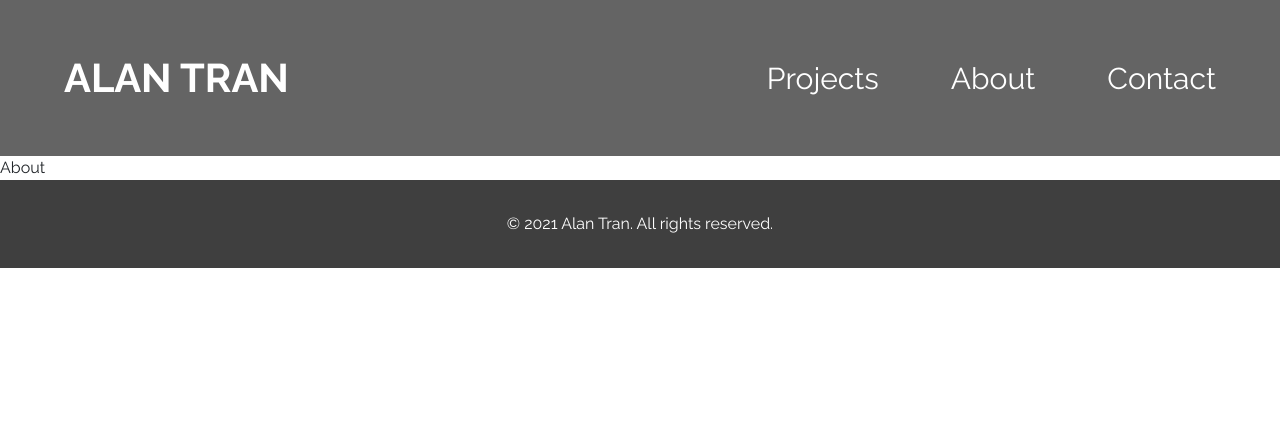
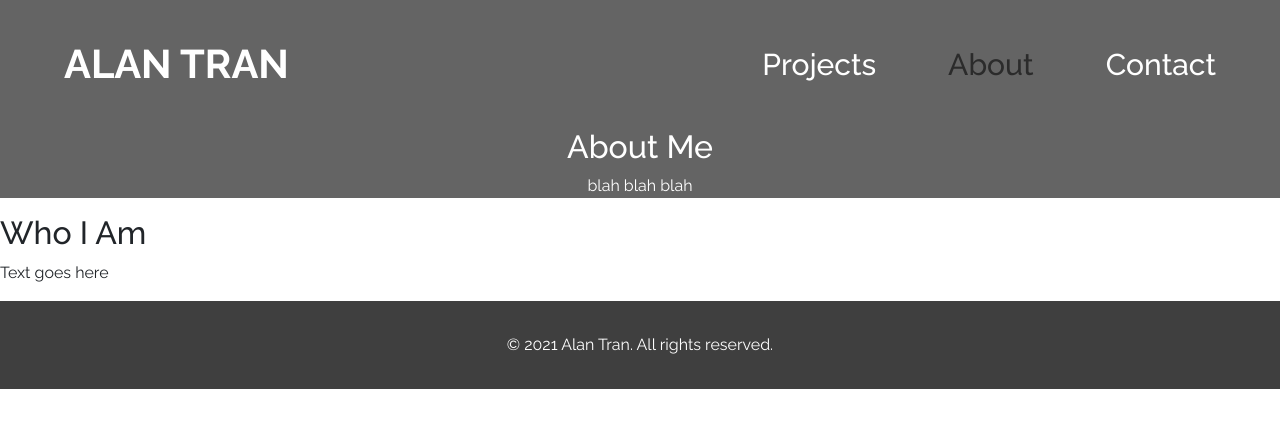
Before and after one commit to nalanart/portfolio, a React (Create React App) app: page /about in a window 1280 px wide. Shown: the top 428 px of the page. Built offline with nearby package versions, Linux system fonts and the light colour scheme.

Commit message:
Fixed mobile menu to cover whole screen and changed color. Added active link class

```diff
--- a/public/index.html
+++ b/public/index.html
@@ -2,7 +2,7 @@
 <html lang="en">
   <head>
     <meta charset="utf-8" />
-    <link rel="icon" href="%PUBLIC_URL%/a.ico" />
+    <link rel="icon" href="%PUBLIC_URL%/logo.ico" />
     <meta name="viewport" content="width=device-width, initial-scale=1" />
     <meta name="theme-color" content="#000000" />
     <meta
@@ -25,7 +25,7 @@
       Learn how to configure a non-root public URL by running `npm run build`.
     -->
     <link rel="preconnect" href="https://fonts.gstatic.com">
-    <link href="https://fonts.googleapis.com/css2?family=Raleway:wght@400;700&display=swap" rel="stylesheet">
+<link href="https://fonts.googleapis.com/css2?family=Raleway:wght@400;500;700&display=swap" rel="stylesheet">
     <link href="https://cdn.jsdelivr.net/npm/bootstrap@5.0.0-beta1/dist/css/bootstrap.min.css" rel="stylesheet" integrity="sha384-giJF6kkoqNQ00vy+HMDP7azOuL0xtbfIcaT9wjKHr8RbDVddVHyTfAAsrekwKmP1" crossorigin="anonymous">
     <title>Alan's Portolio</title>
   </head>
--- a/src/App.css
+++ b/src/App.css
@@ -2,8 +2,10 @@
   background-color: #ffffff;
 }
 
-.App header {
+.site-navbar {
   background-color: #646464;
+  height: 16vh;
+  display: flex;
 }
 
 .site-hero {
--- a/src/App.js
+++ b/src/App.js
@@ -5,6 +5,7 @@ import Hero from './components/Hero'
 import Featured from './components/Featured'
 import Cta from './components/Cta'
 import Projects from './components/Projects'
+import About from './components/About'
 
 function App() {
   return (
@@ -29,7 +30,7 @@ function App() {
             <Projects />
           </Route>
           <Route path="/about">
-            About
+            <About />
           </Route>
           <Route path="/contact">
             Contact
--- /dev/null
+++ b/src/components/About.js
@@ -0,0 +1,20 @@
+import './styles/About.css'
+
+const About = () => {
+  return (
+    <div className="about">
+      <section className="about__banner">
+        <h2 className="banner-title">About Me</h2>
+        <p className="banner-subtitle">blah blah blah</p>
+      </section>
+      <section className="about__content">
+        <article className="content-article">
+          <h2>Who I Am</h2>
+          <p>Text goes here</p>
+        </article>
+      </section>
+    </div>
+  )
+}
+
+export default About
--- a/src/components/Navbar.js
+++ b/src/components/Navbar.js
@@ -2,15 +2,22 @@ import './styles/Navbar.css'
 import { useState, useEffect } from 'react'
 
 const Navbar = (params) => {
-  const [active, setActive] = useState(false)
+  const [burgerActive, setBurgerActive] = useState(false)
 
   useEffect(() => {
-    if(active) {
+    if(burgerActive) {
       document.body.style.overflow = 'hidden'
     } else {
       document.body.style.overflow = 'unset'
     }
-  }, [active])
+  }, [burgerActive])
+
+  const getLinkClass = path => {
+    if(window.location.pathname === path) {
+      return "site-menu__item link-active"
+    }
+    return "site-menu__item"
+  }
 
   return (
     <div className="site-navbar__inner">
@@ -18,16 +25,16 @@ const Navbar = (params) => {
         <a className="site-logo" href="/">ALAN TRAN</a>
       </div>
       <div id="nav-links" className="site-navbar__section">
-        <nav className={active ? "site-menu burger-active" : "site-menu"}>
-          <a className="site-menu__item" href="/projects">Projects</a>
-          <a className="site-menu__item" href="/about">About</a>
-          <a className="site-menu__item" href="/contact">Contact</a>
+        <nav className={burgerActive ? "site-menu burger-active" : "site-menu"}>
+          <a className={getLinkClass('/projects')} href="/projects">Projects</a>
+          <a className={getLinkClass('/about')} href="/about">About</a>
+          <a className={getLinkClass('/contact')} href="/contact">Contact</a>
         </nav>
       </div>
-      <div className="burger" onClick={() => setActive(!active)}>
-        <div className={active ? "toggle line1" : "line1"}></div>
-        <div className={active ? "toggle line2" : "line2"}></div>
-        <div className={active ? "toggle line3" : "line3"}></div>
+      <div className="burger" onClick={() => setBurgerActive(!burgerActive)}>
+        <div className={burgerActive ? "toggle line1" : "line1"}></div>
+        <div className={burgerActive ? "toggle line2" : "line2"}></div>
+        <div className={burgerActive ? "toggle line3" : "line3"}></div>
       </div>
     </div>
   )
--- /dev/null
+++ b/src/components/styles/About.css
@@ -0,0 +1,5 @@
+.about__banner {
+  background-color: #646464;
+  text-align: center;
+  color: #ffffff;
+}
--- a/src/components/styles/Navbar.css
+++ b/src/components/styles/Navbar.css
@@ -4,7 +4,6 @@
   align-items: center;
   width: 90%;
   margin: 0 auto;
-  padding: 3rem 0;
 }
 
 .site-navbar__inner a {
@@ -24,6 +23,7 @@ a.site-logo {
 
 a.site-menu__item {
   font-size: 1.875rem;
+  font-weight: 500;
 }
 
 a.site-menu__item:not(:last-child) {
@@ -55,26 +55,29 @@ a.site-menu__item:not(:last-child) {
   .site-menu {
     position: fixed;
     right: 0;
-    top: 9rem;
-    height: 70vh;
+    top: 0;
+    height: 100vh;
     display: flex;
     flex-direction: column;
     align-items: center;
-    justify-content: space-around;
+    justify-content: center;
     width: 100%;
-    background-color: #646464;
+    background-color: #a5a5a5;
     transform: translateX(100%);
     transition: transform 0.5s ease-in;
-    border-bottom: 1px solid #efefef;
   }
 
   a.site-menu__item:not(:last-child) {
-    margin-right: 0;
+    margin: 0 0 2rem 0;
   }
 }
 
 .burger-active {
   transform: translateX(0%);
+}
+
+a.link-active {
+  color: #2b2b2b;
 }
 
 .toggle.line1 {
```
Also changed, not shown: src/index.css (line endings or trailing spaces), 2 other files (tests, documents, lock files or other folders).
